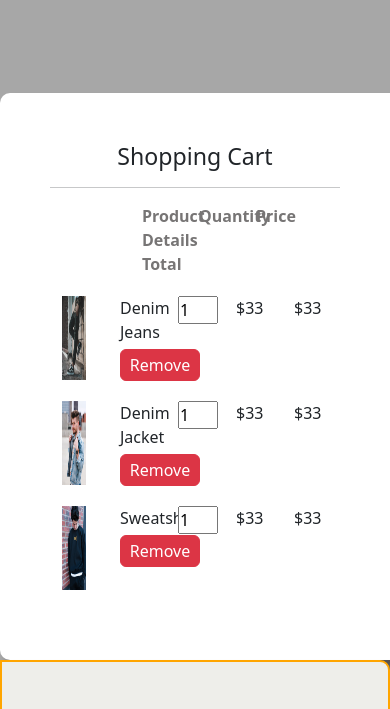
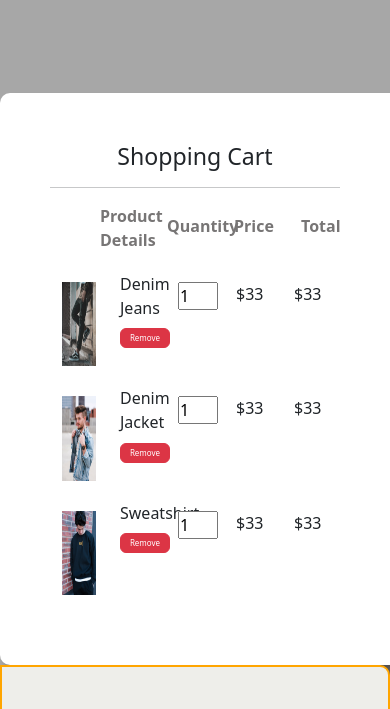
Before and after one commit to Priyanshu174/E_Commerce_Website, a plain HTML site: page cart.html in a window 390 px wide. Shown: the part 125-834 px from the top of the page. Drawn offline with nearby package versions, Linux system fonts and the light colour scheme.

Commit message:
Update styles.css

```diff
--- a/styles.css
+++ b/styles.css
@@ -607,16 +607,27 @@
 @media only screen and (max-width:980px){
     .my-cart .sub-head div{
         width: 25%;
-        margin-right: 15px;
+        /* margin-right: 15px; */
+        margin-right: 5px;
+        padding-left: 50px;
+
     }
     .my-cart .container .row div{
        width: 20%;
     }
     .my-cart img{
-        width: 70%;
+        width: 100%;
+    }
+    .my-cart .col-md-2{
+        margin-top: 10px;
+
+    }
+    .my-cart .btn-danger{
+        width: 50px;
+        font-size: 0.5rem;
     }
     .my-cart .sub-head{
-        padding-left: 80px;
+        padding-left: 0;
     }
 
     .my-cart .col-md-6{
```
